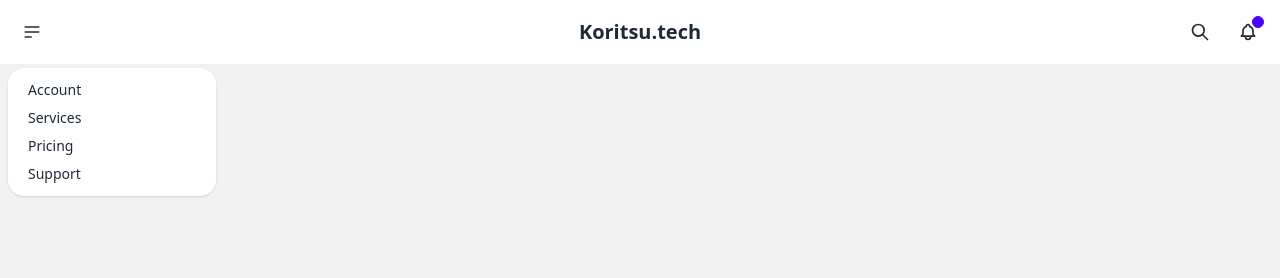
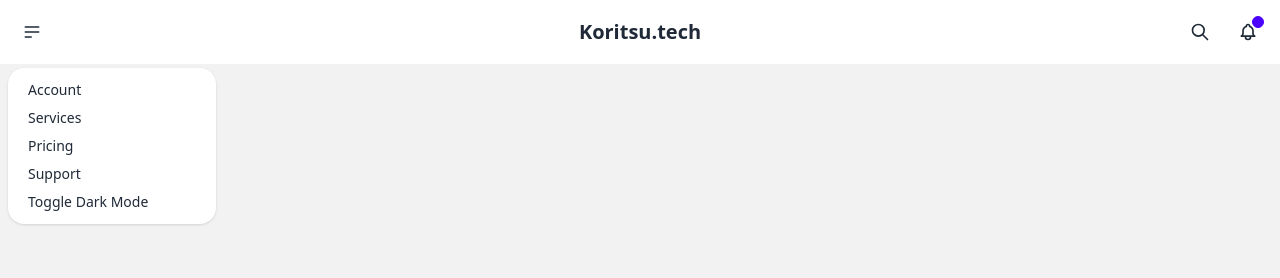
Before and after one commit to RyanBriggsDev/koritsu-tech, a React (Vite) app: page / in a window 1280 px wide. Both pictures are taken after a click on the button 32 px from the left and 32 px from the top of the page. Shown: the top 278 px of the page. Built offline with nearby package versions, Linux system fonts and the light colour scheme.

Commit message:
feat: theme toggle

```diff
--- a/index.html
+++ b/index.html
@@ -1,5 +1,5 @@
 <!DOCTYPE html>
-<html lang="en">
+<html data-theme="auto" lang="en">
   <head>
     <meta charset="UTF-8" />
     <link rel="icon" type="image/svg+xml" href="/vite.svg" />
--- /dev/null
+++ b/src/components/functional/ThemeToggle.tsx
@@ -0,0 +1,26 @@
+import { useEffect, useState } from "react";
+
+function ThemeToggle() {
+  const [theme, setTheme] = useState("light");
+
+  useEffect(() => {
+    const savedTheme = localStorage.getItem("theme") || "light";
+    setTheme(savedTheme);
+    document.documentElement.setAttribute("data-theme", savedTheme);
+  }, []);
+
+  const toggleTheme = () => {
+    const newTheme = theme === "light" ? "dark" : "light";
+    setTheme(newTheme);
+    localStorage.setItem("theme", newTheme);
+    document.documentElement.setAttribute("data-theme", newTheme);
+  };
+
+  return (
+    <button onClick={toggleTheme}>
+      Toggle {theme === "light" ? "Dark" : "Light"} Mode
+    </button>
+  );
+}
+
+export default ThemeToggle;
--- a/src/components/layout/Nav.tsx
+++ b/src/components/layout/Nav.tsx
@@ -1,5 +1,6 @@
 type Props = {};
 import { NavLink } from "react-router-dom";
+import ThemeToggle from "../functional/ThemeToggle";
 
 function Nav({}: Props) {
   return (
@@ -42,6 +43,9 @@
               </li>
               <li>
                 <NavLink to="/support">Support</NavLink>
+              </li>
+              <li>
+                <ThemeToggle />
               </li>
             </ul>
           </div>
```
